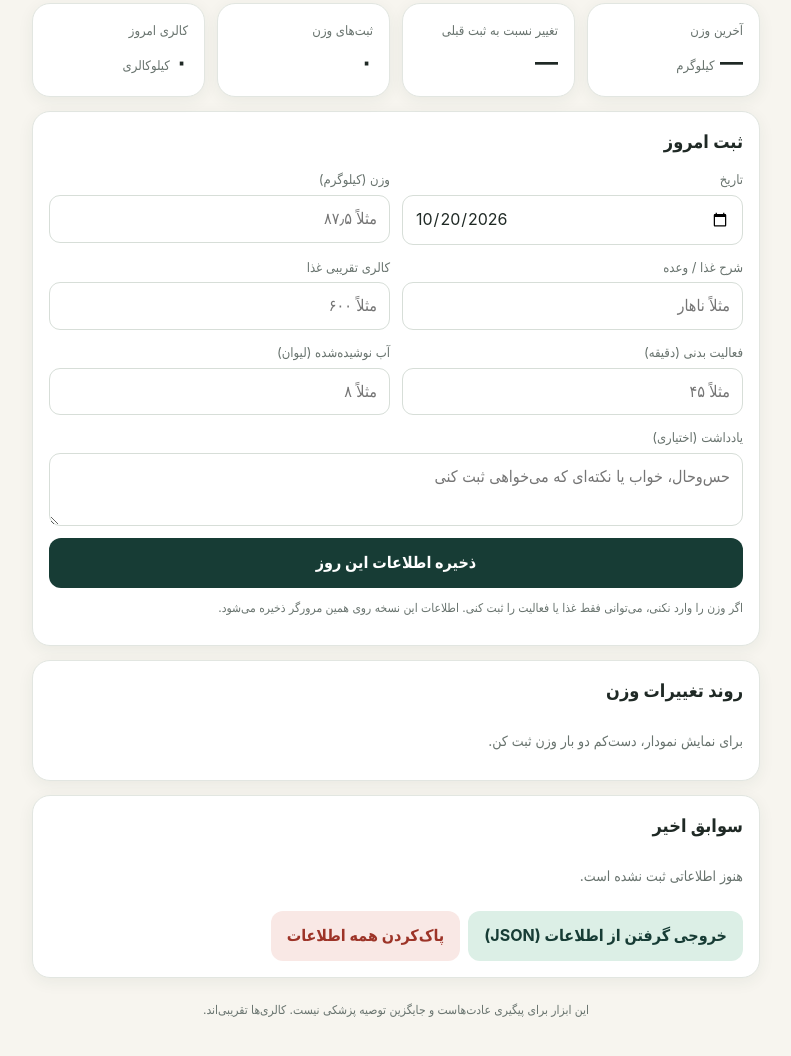
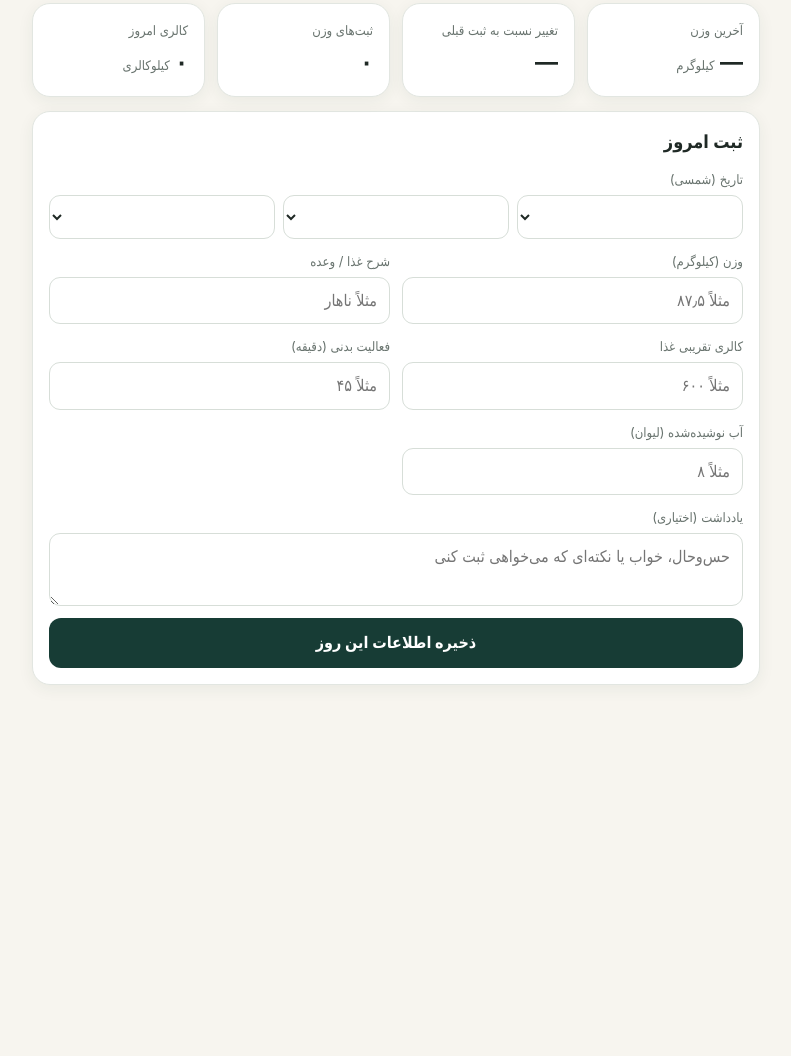
Before and after one commit to omidallian/Hamrah-vazn, a plain HTML site: page index.html in a window 1280 px wide. Shown: the part 160-1216 px from the top of the page, without its empty margins (244-1035 px from the left). After the commit the page ends 861 px from the top, so only its background shows below. Drawn offline with Linux system fonts and the light colour scheme.

Commit message:
Update index.html

```diff
--- a/index.html
+++ b/index.html
@@ -16,8 +16,9 @@ main{max-width:760px;margin:auto;padding:16px}
 .panel{margin-top:14px}.panel h2{font-size:18px;margin:0 0 12px}
 form{display:grid;grid-template-columns:repeat(2,minmax(0,1fr));gap:12px}
 .field{display:flex;flex-direction:column;gap:5px}.field.full{grid-column:1/-1}label{font-size:13px;color:var(--muted)}
-input,textarea{font:inherit;font-size:16px;border:1px solid #d7ded8;border-radius:11px;padding:10px 12px;width:100%;background:#fff;color:var(--ink)}
+input,textarea,select{font:inherit;font-size:16px;border:1px solid #d7ded8;border-radius:11px;padding:10px 12px;width:100%;background:#fff;color:var(--ink)}
 textarea{min-height:70px;resize:vertical}
+.date-row{display:flex;gap:8px}.date-row select{flex:1}
 button{font:inherit;font-weight:650;border:0;border-radius:12px;padding:12px 16px;cursor:pointer}
 .primary{background:var(--green);color:#fff}.secondary{background:var(--mint);color:var(--green)}.danger{background:#f9e8e5;color:#9d3428}
 .actions{display:flex;gap:8px;flex-wrap:wrap;margin-top:12px}
@@ -45,7 +46,14 @@ footer{text-align:center;color:var(--muted);font-size:12px;padding:22px}
   <section class="panel">
     <h2>ثبت امروز</h2>
     <form id="entryForm">
-      <div class="field"><label for="date">تاریخ</label><input id="date" type="date" required></div>
+      <div class="field full">
+        <label>تاریخ (شمسی)</label>
+        <div class="date-row">
+          <select id="jDay"></select>
+          <select id="jMonth"></select>
+          <select id="jYear"></select>
+        </div>
+      </div>
       <div class="field"><label for="weight">وزن (کیلوگرم)</label><input id="weight" type="number" min="20" max="350" step="0.1" placeholder="مثلاً ۸۷٫۵"></div>
       <div class="field"><label for="food">شرح غذا / وعده</label><input id="food" type="text" placeholder="مثلاً ناهار"></div>
       <div class="field"><label for="foodCalories">کالری تقریبی غذا</label><input id="foodCalories" type="number" min="0" max="10000" step="1" placeholder="مثلاً ۶۰۰"></div>
@@ -54,69 +62,3 @@ footer{text-align:center;color:var(--muted);font-size:12px;padding:22px}
       <div class="field full"><label for="notes">یادداشت (اختیاری)</label><textarea id="notes" placeholder="حس‌وحال، خواب یا نکته‌ای که می‌خواهی ثبت کنی"></textarea></div>
       <div class="field full"><button class="primary" type="submit">ذخیره اطلاعات این روز</button></div>
     </form>
-    <p class="note">اگر وزن را وارد نکنی، می‌توانی فقط غذا یا فعالیت را ثبت کنی. اطلاعات این نسخه روی همین مرورگر ذخیره می‌شود.</p>
-  </section>
-
-  <section class="panel">
-    <h2>روند تغییرات وزن</h2>
-    <div class="chart-wrap" id="chart"><div class="empty">برای نمایش نمودار، دست‌کم دو بار وزن ثبت کن.</div></div>
-  </section>
-
-  <section class="panel">
-    <h2>سوابق اخیر</h2>
-    <div id="history" class="history"><div class="empty">هنوز اطلاعاتی ثبت نشده است.</div></div>
-    <div class="actions">
-      <button class="secondary" id="exportBtn" type="button">خروجی گرفتن از اطلاعات (JSON)</button>
-      <button class="danger" id="clearBtn" type="button">پاک‌کردن همه اطلاعات</button>
-    </div>
-  </section>
-  <footer>این ابزار برای پیگیری عادت‌هاست و جایگزین توصیه پزشکی نیست. کالری‌ها تقریبی‌اند.</footer>
-</main>
-<script>
-const $=id=>document.getElementById(id);
-const KEY='hamrah-vazn-v1';
-let entries=load();
-function load(){try{return JSON.parse(localStorage.getItem(KEY)||'[]')}catch(e){return []}}
-function save(){localStorage.setItem(KEY,JSON.stringify(entries))}
-function today(){const d=new Date();return `${d.getFullYear()}-${String(d.getMonth()+1).padStart(2,'0')}-${String(d.getDate()).padStart(2,'0')}`}
-$('date').value=today();
-const fa=n=>Number(n).toLocaleString('fa-IR',{maximumFractionDigits:1});
-function render(){
- const sorted=[...entries].sort((a,b)=>a.date.localeCompare(b.date));
- const weighed=sorted.filter(e=>Number.isFinite(e.weight)&&e.weight>0);
- const latest=weighed.at(-1),prev=weighed.at(-2);
- $('latest').innerHTML=latest?`${fa(latest.weight)} <span class="unit">کیلوگرم</span>`:'— <span class="unit">کیلوگرم</span>';
- $('change').textContent=latest&&prev?`${Number(latest.weight-prev.weight)>0?'+':''}${fa(latest.weight-prev.weight)} کیلوگرم`:'—';
- $('count').textContent=fa(weighed.length);
- const todayEntry=sorted.find(e=>e.date===today());
- $('calories').innerHTML=`${fa(todayEntry?.calories||0)} <span class="unit">کیلوکالری</span>`;
- renderChart(weighed);
- const recent=[...sorted].reverse().slice(0,7);
- $('history').innerHTML=recent.length?recent.map(e=>`<div class="row"><div><strong>${escapeHtml(e.date)}</strong><br><small>${escapeHtml(e.food||e.notes||'بدون یادداشت')} · فعالیت: ${fa(e.activity||0)} دقیقه</small></div><div style="text-align:left"><strong>${e.weight?fa(e.weight)+' kg':'—'}</strong><br><small>${fa(e.calories||0)} کالری</small></div><button class="danger" style="padding:7px 10px" onclick="removeEntry('${e.date}')">حذف</button></div>`).join(''):'<div class="empty">هنوز اطلاعاتی ثبت نشده است.</div>';
-}
-function escapeHtml(s){return String(s).replace(/[&<>"']/g,c=>({'&':'&amp;','<':'&lt;','>':'&gt;','"':'&quot;',"'":'&#39;'}[c]))}
-function renderChart(data){
- if(data.length<2){$('chart').innerHTML='<div class="empty">برای نمایش نمودار، دست‌کم دو بار وزن ثبت کن.</div>';return}
- const W=620,H=220,p=36,vals=data.map(e=>e.weight),min=Math.min(...vals)-1,max=Math.max(...vals)+1;
- const x=i=>p+i*(W-2*p)/(data.length-1),y=v=>H-p-(v-min)*(H-2*p)/(max-min);
- const points=data.map((e,i)=>`${x(i)},${y(e.weight)}`).join(' ');
- let circles=data.map((e,i)=>`<circle cx="${x(i)}" cy="${y(e.weight)}" r="4" fill="#173c35"><title>${e.date}: ${e.weight} kg</title></circle>`).join('');
- $('chart').innerHTML=`<svg viewBox="0 0 ${W} ${H}" role="img" aria-label="نمودار تغییرات وزن"><line x1="${p}" y1="${p}" x2="${W-p}" y2="${p}" stroke="#e2e6e1"/><line x1="${p}" y1="${H-p}" x2="${W-p}" y2="${H-p}" stroke="#e2e6e1"/><polyline points="${points}" fill="none" stroke="#39856b" stroke-width="3" stroke-linejoin="round" stroke-linecap="round"/>${circles}<text x="${p}" y="20" font-size="12" fill="#68736e">${fa(max)} kg</text><text x="${p}" y="${H-8}" font-size="12" fill="#68736e">${fa(min)} kg</text><text x="${W-p}" y="${H-8}" text-anchor="end" font-size="11" fill="#68736e">${data[0].date}</text><text x="${W-p}" y="20" text-anchor="end" font-size="11" fill="#68736e">${data.at(-1).date}</text></svg>`;
-}
-$('entryForm').addEventListener('submit',e=>{
- e.preventDefault();const date=$('date').value;if(!date)return;
- const item={date,weight:$('weight').value?Number($('weight').value):null,food:$('food').value.trim(),calories:Number($('foodCalories').value)||0,activity:Number($('activity').value)||0,water:Number($('water').value)||0,notes:$('notes').value.trim()};
- entries=entries.filter(x=>x.date!==date);entries.push(item);save();render();
- $('weight').value='';$('food').value='';$('foodCalories').value='';$('activity').value='';$('water').value='';$('notes').value='';
- alert('اطلاعات ذخیره شد.');
-});
-window.removeEntry=date=>{if(confirm('این ثبت حذف شود؟')){entries=entries.filter(e=>e.date!==date);save();render()}};
-$('exportBtn').addEventListener('click',()=>{
- const blob=new Blob([JSON.stringify(entries,null,2)],{type:'application/json'});
- const url=URL.createObjectURL(blob);const a=document.createElement('a');a.href=url;a.download='hamrah-vazn-data.json';a.click();URL.revokeObjectURL(url);
-});
-$('clearBtn').addEventListener('click',()=>{if(confirm('همه اطلاعات ذخیره‌شده پاک شود؟ این کار برگشت‌پذیر نیست.')){entries=[];save();render()}});
-render();
-</script>
-</body>
-</html>
```
